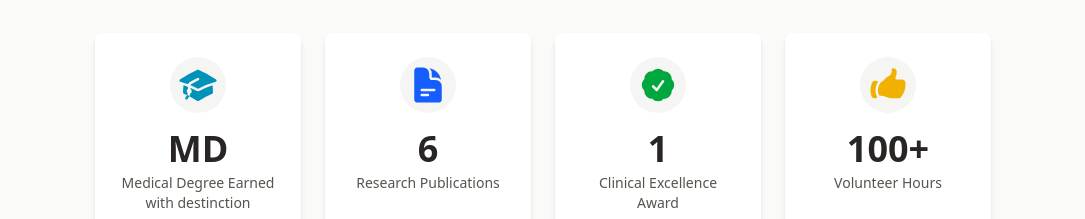
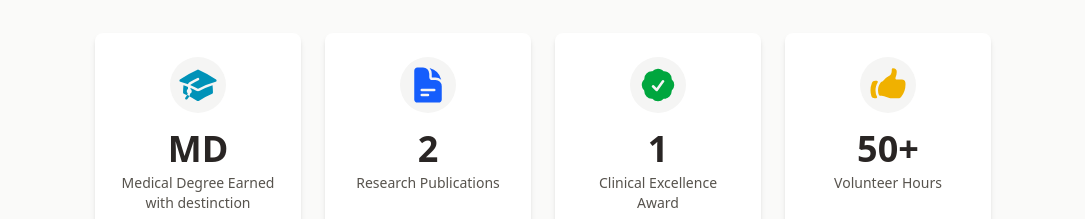
Before and after one commit to panteliskarabetsos/drzisis-portfolio, a Next.js app: page / in a window 1280 px wide. Shown: the part 1080-1299 px from the top of the page, without its empty margins (97-1182 px from the left). Built offline with nearby package versions, Linux system fonts and the light colour scheme.

Commit message:
fixed bugs

```diff
--- a/src/app/page.js
+++ b/src/app/page.js
@@ -102,7 +102,7 @@ export default function HomePage() {
       />
       <StatBox
         icon={<DocumentTextIcon className="h-10 w-10 text-blue-600 mx-auto" />}
-        number="6"
+        number="2"
         label="Research Publications"
       />
       <StatBox
@@ -112,7 +112,7 @@ export default function HomePage() {
       />
       <StatBox
         icon={<HandThumbUpIcon className="h-10 w-10 text-yellow-500 mx-auto" />}
-        number="100+"
+        number="50+"
         label="Volunteer Hours"
       />
     </div>
```
